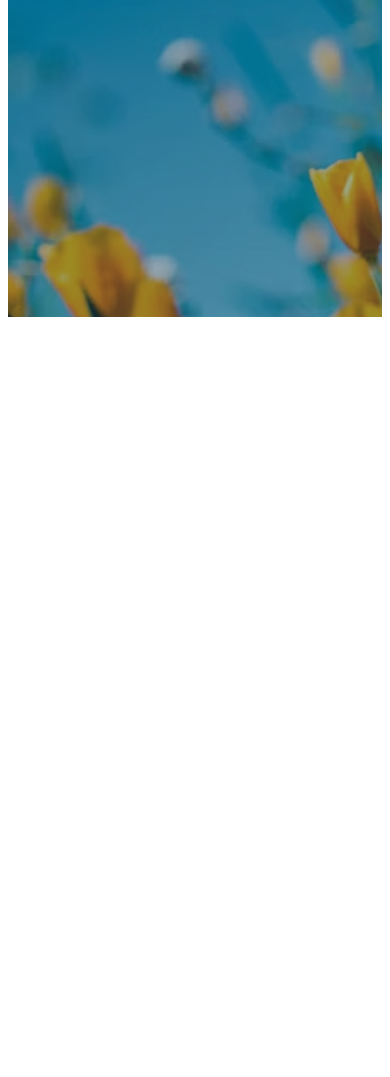
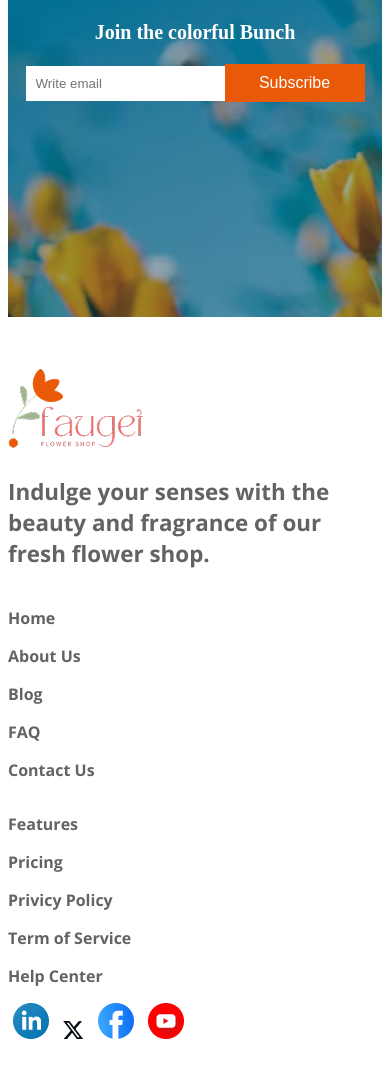
Before and after one commit to MdAbdullah1212/assignment002, a plain HTML site: page index.html in a window 390 px wide. Shown: the part 4525-5602 px from the top of the page. Before the commit the page ends 4942 px from the top, so only its background shows below. Drawn offline with nearby package versions, Linux system fonts and the light colour scheme.

Commit message:
final web page

```diff
--- a/index.html
+++ b/index.html
@@ -165,15 +165,46 @@
         </section>
     </main>
     <footer class="footer">
-        <section class="footer-contact-area">
+        <section class="footer-contact-area display-flex">
             <h1 class="contact-title">
                 Join the colorful Bunch
             </h1>
 
+            <form action="">
+                <input  type="email" name="email" placeholder="Write email" id="">
+                <input type="submit" value="Subscribe">
+            </form>
         </section>
 
-        <section class="fooer-description-area">
+        <section class="fooer-description-area display-flex">
+            <div class="footer-logo">
+                <img src="images/logo.png" alt="">
+                <p class="logo-description open-sans-inter">
+                    Indulge your senses with the beauty and fragrance of our fresh flower shop.
+                </p>
+            </div>
 
+            <div class="information open-sans-inter">
+                <p class="info">Home</p>
+                <p class="info">About Us</p>
+                <p class="info">Blog</p>
+                <p class="info">FAQ</p>
+                <p class="info">Contact Us</p>
+            </div>
+            <div class="information open-sans-inter">
+                <p class="info">Features</p>
+                <p class="info">Pricing</p>
+                <p class="info">Privicy Policy</p>
+                <p class="info">Term of Service</p>
+                <p class="info">Help Center</p>
+            </div>
+
+            <div class="social-icon">
+                <img src="images/icon-linkedin.png" alt="">
+                <img src="images/icon-twitter.png" alt="">
+                <img src="images/icon-facebook.png" alt="">
+                <img src="images/icon-youtube.png" alt="">
+            </div>
         </section>
     </footer>
 </body>
--- a/styles/styles.css
+++ b/styles/styles.css
@@ -309,12 +309,52 @@
     margin: 100px auto;
     margin-bottom: 100px;
     border: 2px slolid tomato;
-    background-color: aqua;
 }
 .footer-contact-area{
     background-image: url('../images/news-letter-bg.png');
     background-repeat: no-repeat;
     min-height: 530px;
+    flex-direction: column;
+    justify-content: center;
+    align-items: center;
+}
+.contact-title{
+    font-size: 3.2rem;
+    color: #ffffff;
+    font-weight: 700;
+    margin: 20px 0px;
+}
+
+.footer-contact-area input[type=email] {
+padding: 20px;
+width: 650px;
+border: none;
+}
+.footer-contact-area input[type=submit] {
+padding: 20px;
+width: 230px;
+margin-left: -20px;
+background-color: #E95A08;
+border: none;
+font-size: 1rem;
+color: #ffffff;
+}
+
+
+.fooer-description-area{
+    padding:50px 0px ;
+    justify-content: space-evenly;
+}
+.logo-description{
+    font-size: var(--p-font-size);
+    color: var(--p-color);
+    width: 400px;
+}
+.info{
+    color: var(--p-color);
+}
+.social-icon img{
+    margin: 0px 20px;
 }
 /* Small Devise Media Query Start */
 /* *********************** */
@@ -387,6 +427,31 @@
     grid-row: span 1;
 }
 
+.footer-contact-area{
+    margin-top: 100px;
+}
+
+.contact-title{
+    font-size: 1.25rem;
+}
+.footer-contact-area input[type=email]{
+    width: 180px;
+    padding: 10px;
+}
+.footer-contact-area input[type=submit] {
+    width: 140px;
+    padding: 10px;
+    margin-left: -5px;
+}
+.fooer-description-area{
+    flex-direction: column;
+}
+.logo-description{
+    width: 100%;
+}
+.social-icon img{
+    margin: 0px 5px;
+}
 }
 
 /* ====================== */
```
